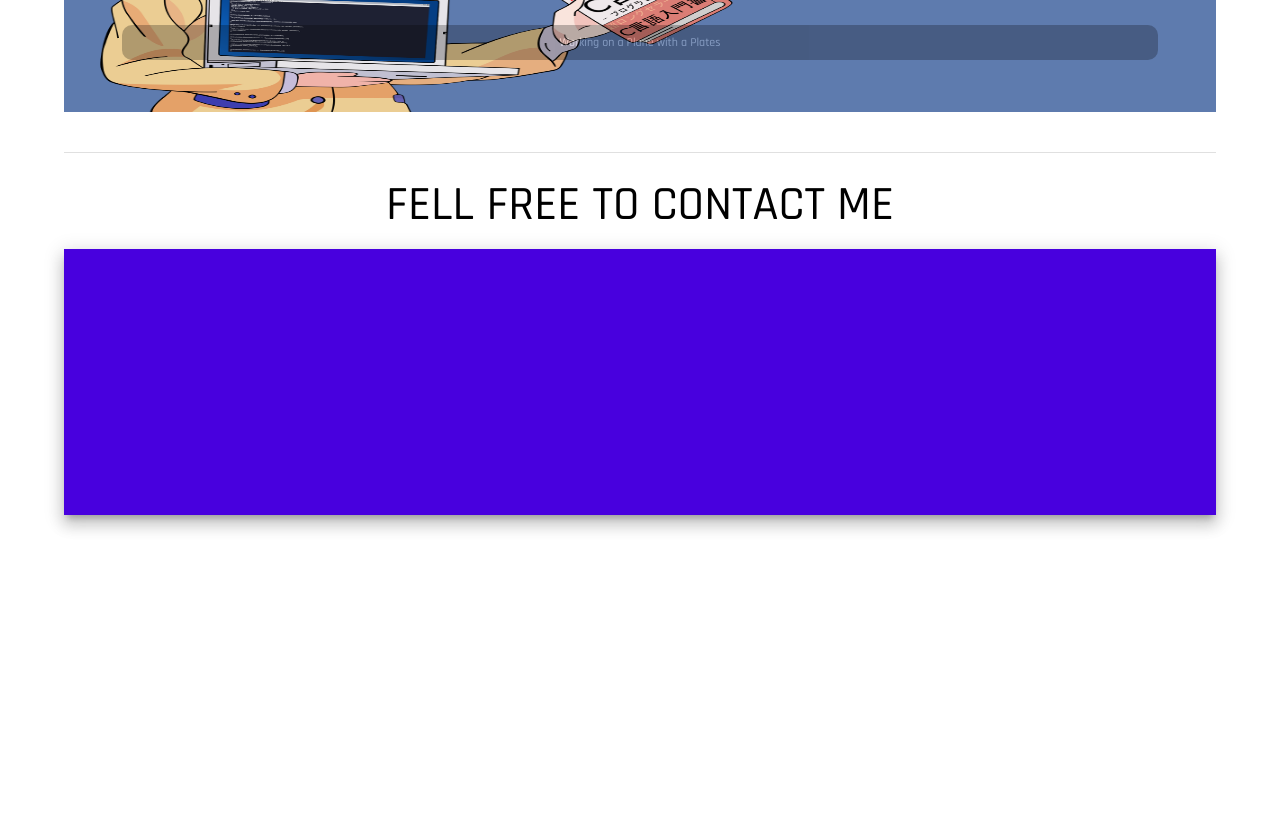
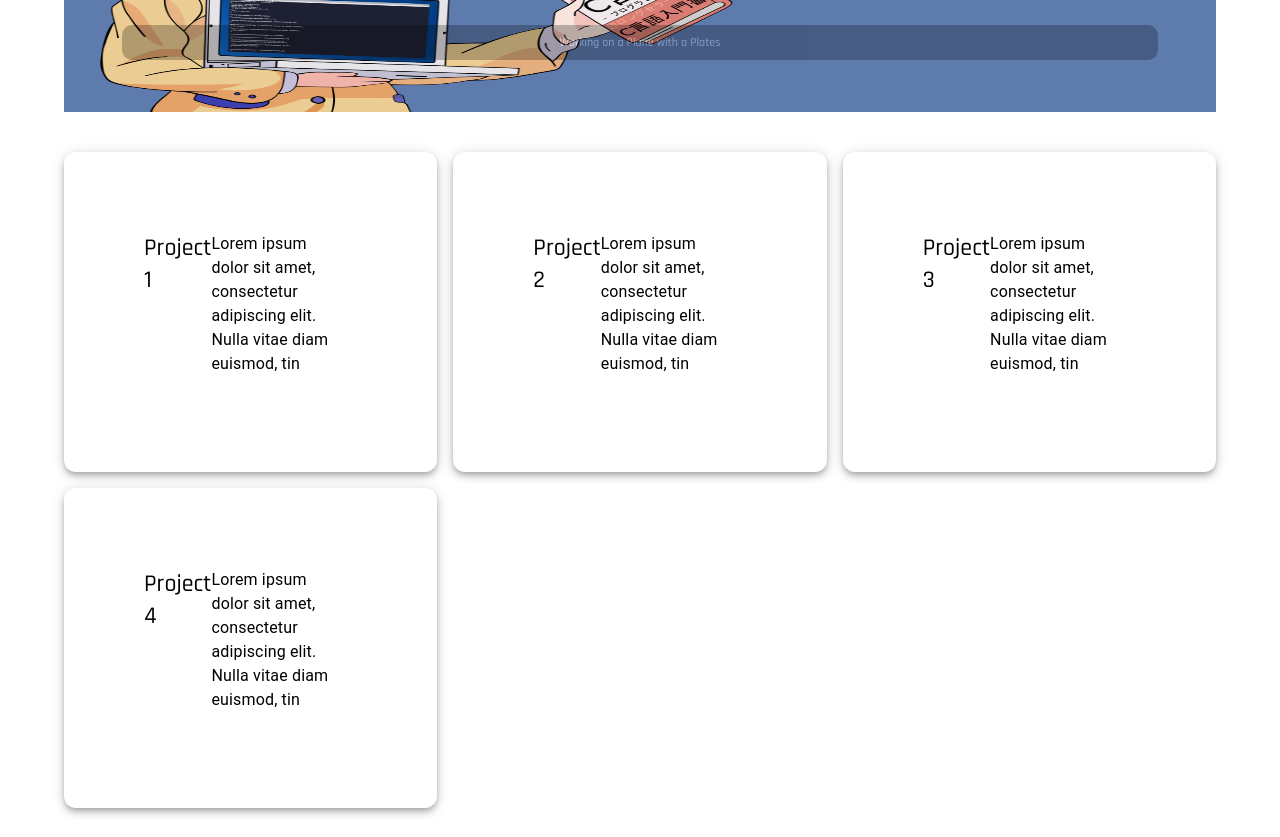
Before and after one commit to yozzylazzy/yozzylazzy.github.io, a React (Create React App) app: page / in a window 1280 px wide. Shown: the part 1960-2797 px from the top of the page. Before the commit the page ends 2515 px from the top, so only its background shows below. Built offline with nearby package versions, Linux system fonts and the light colour scheme; some icons are missing.

Commit message:
add journey section and component

```diff
--- a/src/App.js
+++ b/src/App.js
@@ -12,6 +12,7 @@ import CarousellImage from './section/home/carousell-image'
 // section
 import Introduction from './section/home/introduction'
 import Journey from './section/home/journey'
+import ProjectSection from './section/home/project'
 
 // ------------------ End of Import ------------------
 
@@ -131,6 +132,7 @@ function App() {
                 MY PROJECT AND WORK
               </Typography>
               <CarousellImage />
+              <ProjectSection />
               <Divider sx={{ marginTop: 5 }} />
 
               {/* Follow Social Media saya */}
--- a/src/section/home/journey.js
+++ b/src/section/home/journey.js
@@ -150,7 +150,7 @@ export default function Journey() {
                             </TimelineSeparator>
                             <TimelineContent>
                                 <Typography variant="body1">
-                                    STMIK LIKMI - Junior Fullstack Dev (2023-2026)
+                                    Certification Foundation - Certificate Name (2022)
                                 </Typography>
                             </TimelineContent>
                         </TimelineItem>
@@ -161,7 +161,7 @@ export default function Journey() {
                             </TimelineSeparator>
                             <TimelineContent>
                                 <Typography variant="body1">
-                                    Freelance - Website Fundamental Teacher (2022)
+                                    Certification Foundation - Certificate Name (2023)
                                 </Typography>
                             </TimelineContent>
                         </TimelineItem>
--- /dev/null
+++ b/src/section/home/project.js
@@ -0,0 +1,86 @@
+import {
+    Card, Box, Grid, Typography, Link, Tooltip, Icon,
+} from '@mui/material'
+
+// ------------------ End of Import ------------------
+
+const dataProject = [
+    {
+        title: 'Project 1',
+        description: 'Lorem ipsum dolor sit amet, consectetur adipiscing elit. Nulla vitae diam euismod, tin',
+        link_image: "",
+        icon: <Icon icon="akar-icons:github-fill" color="#000" width="1.5em" height="1.5em" />
+    },
+    {
+        title: 'Project 2',
+        description: 'Lorem ipsum dolor sit amet, consectetur adipiscing elit. Nulla vitae diam euismod, tin',
+        link_image: "",
+        icon: <Icon icon="akar-icons:github-fill" color="#000" width="1.5em" height="1.5em" />
+    },
+    {
+        title: 'Project 3',
+        description: 'Lorem ipsum dolor sit amet, consectetur adipiscing elit. Nulla vitae diam euismod, tin',
+        link_image: "",
+        icon: <Icon icon="akar-icons:github-fill" color="#000" width="1.5em" height="1.5em" />
+    },
+    {
+        title: 'Project 4',
+        description: 'Lorem ipsum dolor sit amet, consectetur adipiscing elit. Nulla vitae diam euismod, tin',
+        link_image: "",
+        icon: <Icon icon="akar-icons:github-fill" color="#000" width="1.5em" height="1.5em" />
+    },
+]
+
+export default function ProjectSection() {
+    return (
+        <Grid container spacing={2} sx={{
+            marginTop: 3,
+            marginBottom: 3,
+        }}>
+            {
+                dataProject.map((data, index) => {
+                    return (
+                        <Grid item xs={12} md={4}>
+                            <Card sx={{
+                                color: 'black',
+                                borderRadius: 3,
+                                boxShadow: 5,
+                                display: "flex",
+                                float: "center",
+                                justifyContent: "center",
+                                padding: 10,
+                                marginLeft: 'auto',
+                                marginRight: 'auto'
+                            }}>
+                                <Typography variant='h5' sx={{
+                                    fontFamily: 'Rajdhani',
+                                    marginBottom: 2
+                                }}>
+                                    {data.title}
+                                </Typography>
+                                <Typography variant='body1' sx={{
+                                    marginBottom: 2
+                                }}>
+                                    {data.description}
+                                </Typography>
+                                <Box sx={{
+                                    display: "flex",
+                                    justifyContent: "center",
+                                    alignItems: "center",
+                                }}>
+                                    <Tooltip title='Github Yozzy Lazzy'
+                                        placement="bottom"
+                                        arrow>
+                                        <Link href={data.link_image}>
+                                            {data.icon}
+                                        </Link>
+                                    </Tooltip>
+                                </Box>
+                            </Card>
+                        </Grid>
+                    )
+                })
+            }
+        </Grid>
+    )
+}
```
